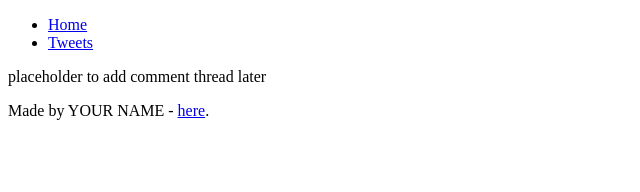
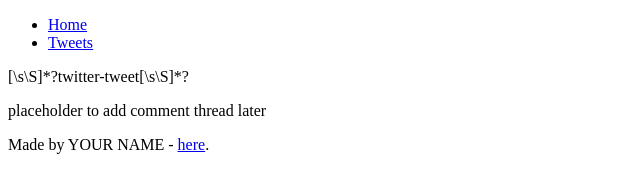
Before and after one commit to jumba-linda/My_First_Portfolio, a plain HTML site: page html_basic/tweets.html in a window 1280 px wide. Shown: the whole page, without its empty margins (0-640 px from the left). Drawn offline with Linux system fonts and the light colour scheme.

Commit message:
cool website

```diff
--- a/html_basic/tweets.html
+++ b/html_basic/tweets.html
@@ -14,7 +14,7 @@
 
   <main>
     <article>
-      <!-- Your page content here -->
+      [\s\S]*?twitter-tweet[\s\S]*?
     </article>
     <aside>
       <p>placeholder to add comment thread later</p>
```
